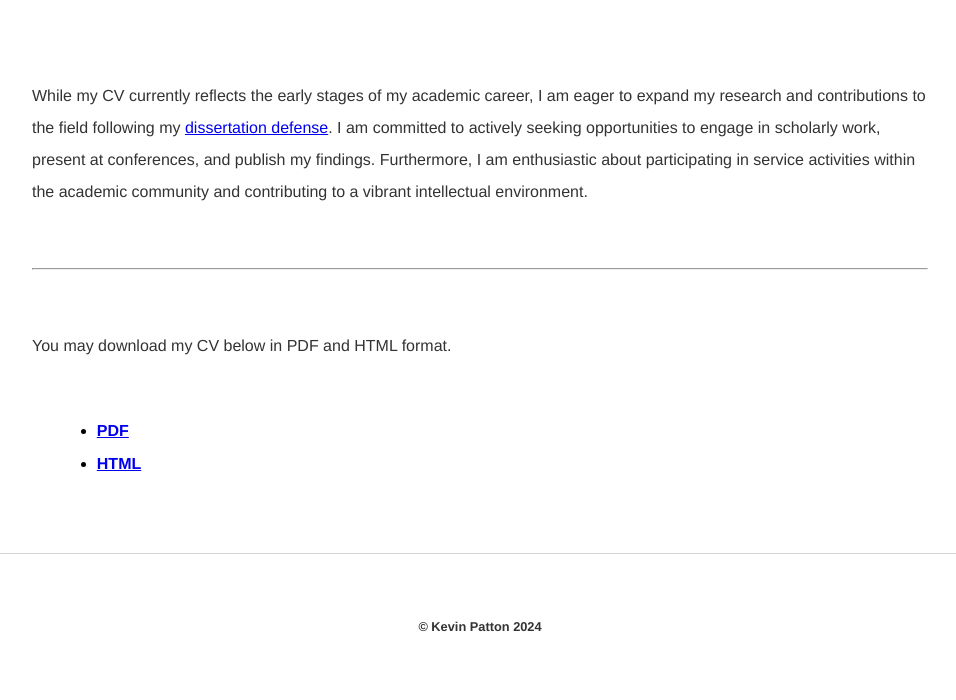
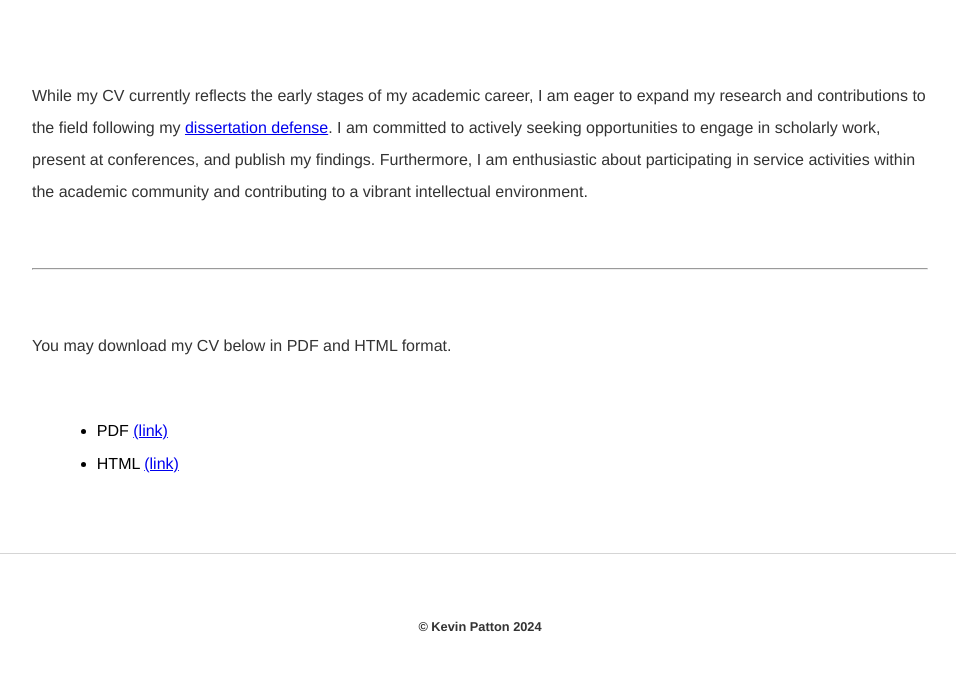
Before and after one commit to kevinjpatton/kevinjpatton.github.io, a Jekyll site: the page built from cv/index.html, in a window 1280 px wide. Shown: the part 348-1048 px from the top of the page, without its empty margins (160-1116 px from the left). Built offline with Jekyll 4.4.1, drawn with Linux system fonts in a browser that asks for light colours; Markdown is read by kramdown in place of the engine named in the settings.

Commit message:
Update index.html

```diff
--- a/cv/index.html
+++ b/cv/index.html
@@ -6,6 +6,6 @@ title: Kevin Patton | CV
 <hr>
 <p>You may download my CV below in PDF and HTML format.</p>
   <ul class="standard-list">
-  <li><b><a href="/cv/CV.pdf" target="_blank">PDF</a></b></li>
-  <li><b><a href="/cv/CV.html" target="_blank">HTML</a></b></li>
+  <li>PDF <a href="/cv/CV.pdf" target="_blank">(link)</a></li>
+  <li>HTML <a href="/cv/CV.html" target="_blank">(link)</a></li>
 </ul>
```
